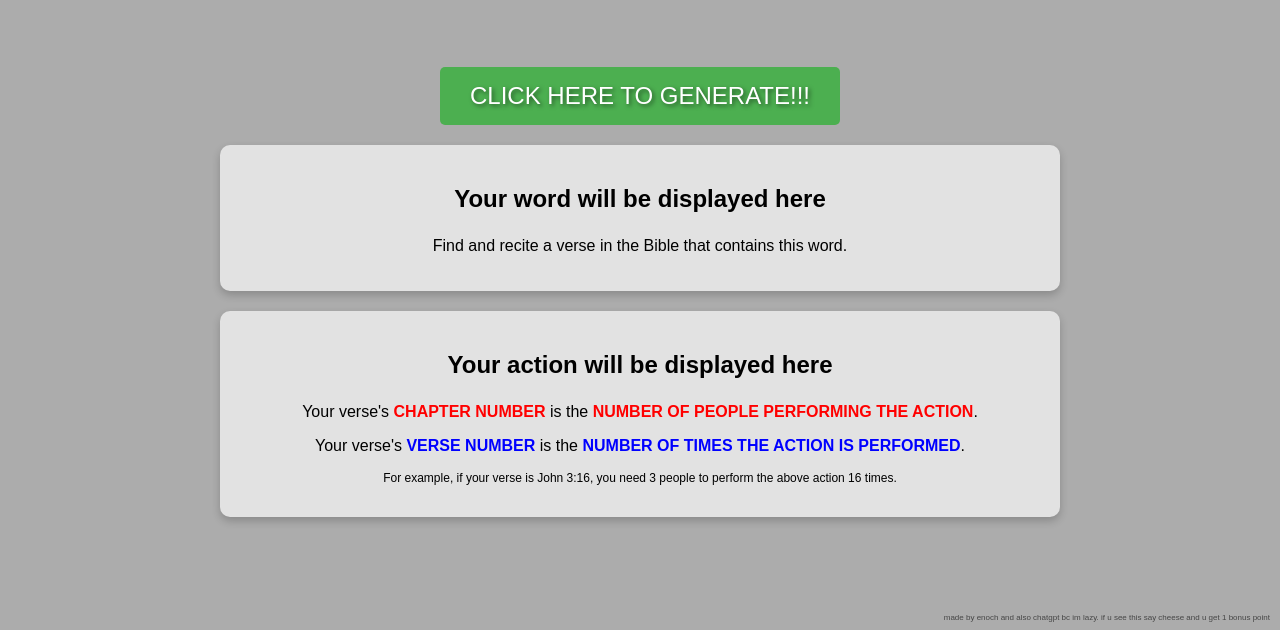
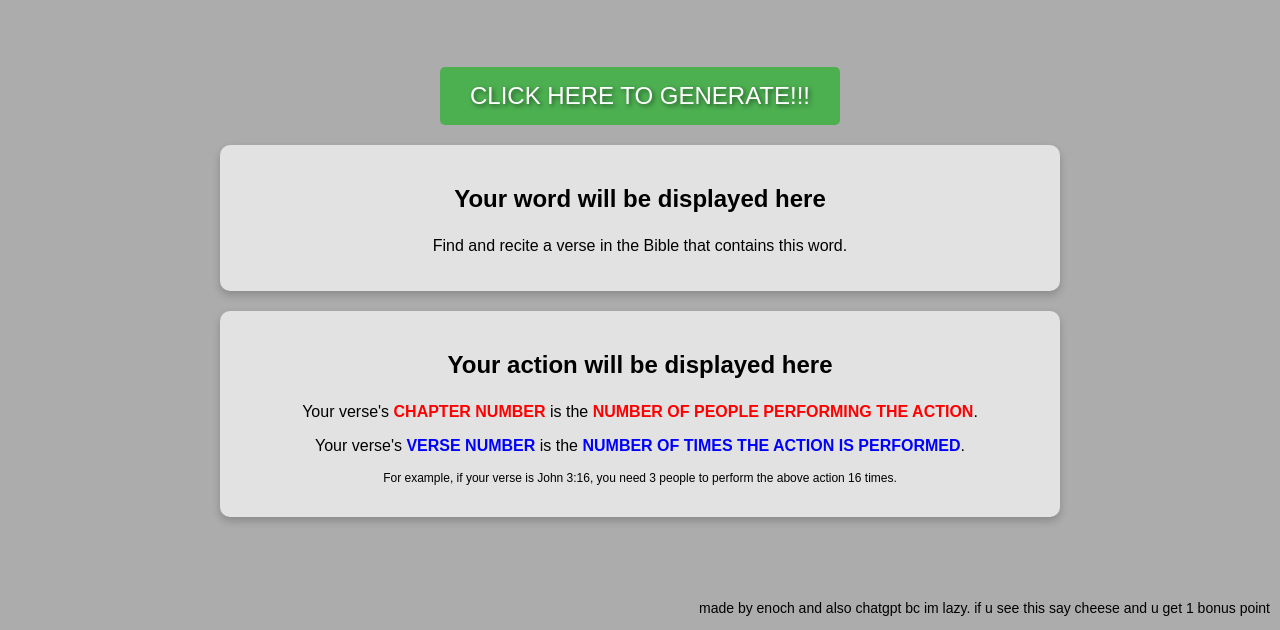
Before and after one commit to ewei03/sg-olympics-infinite-relay-race-w25, a plain HTML site: page index.html in a window 1280 px wide. Shown: the part 170-800 px from the top of the page. Drawn offline with Linux system fonts and the light colour scheme.

Commit message:
Update styles.css

```diff
--- a/styles.css
+++ b/styles.css
@@ -76,12 +76,11 @@ h1 {
 }
 
 .e {
-    font-size: 8px;
+    font-size: 14px;
     position: fixed;
     bottom: 0;
     right: 0;
     margin-right: 10px;
-    opacity: 0.6;
     z-index: -1;
 }
 
```
